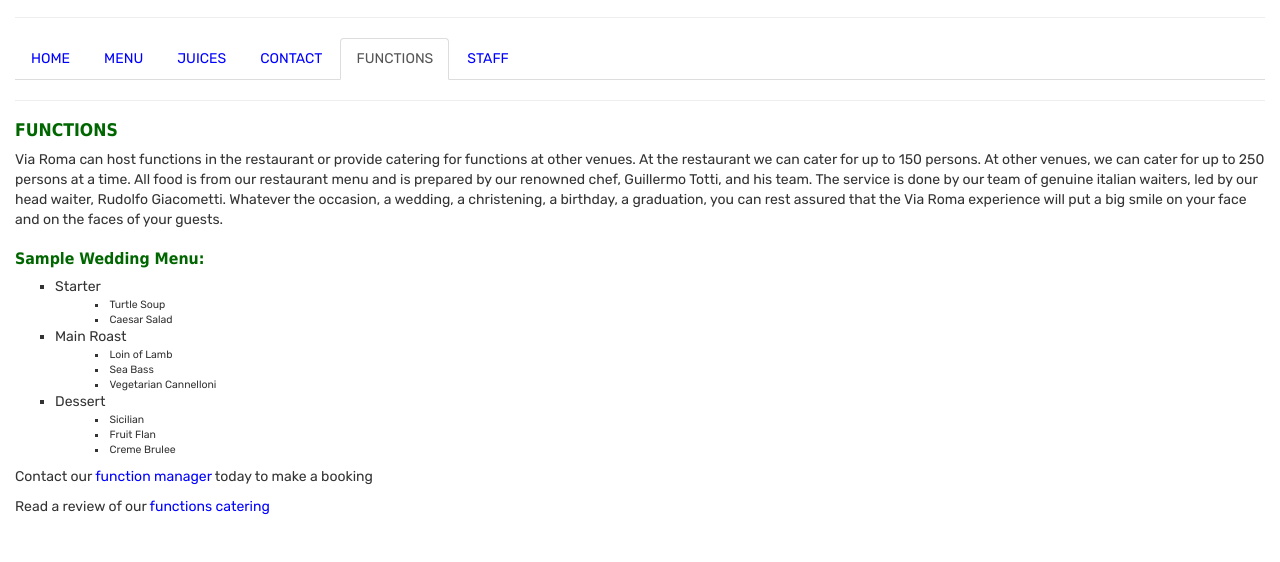
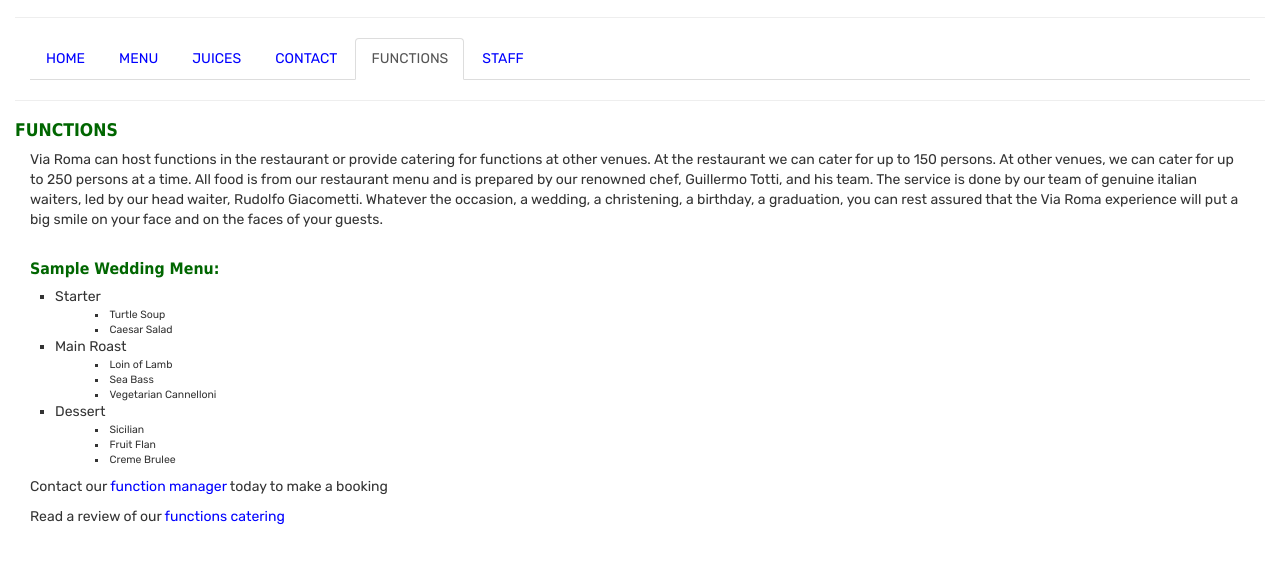
Before and after one commit to hricha05/ViaRomaSample, a plain HTML site: page functions.html in a window 1280 px wide. Shown: the part 104-666 px from the top of the page. Drawn offline with nearby package versions, Linux system fonts and the light colour scheme; a web font is replaced by a local one.

Commit message:
Seperated page sections with containers
updated contact, functions and staff

```diff
--- a/functions.html
+++ b/functions.html
@@ -23,6 +23,7 @@
 		<div class="container-fluid">
 			<h1>Via Roma - Italian Organic Restaurant</h1>
 			<hr>
+			<div class="container-fluid">
 				<ul role="navigation" class="nav nav-tabs">
 					<li role="navigation"><a href="index.html"> HOME</a></li>
 					<li role="navigation"><a href="menu.html">MENU</a></li>
@@ -31,8 +32,13 @@
 					<li role="navigation" class="active"><a href="#">FUNCTIONS</a></li>
 					<li role="navigation"><a href="staff.html">STAFF</a></li>
 				</ul>
+			</div>
 			<hr>
+			<div class="">
 				<h2>FUNCTIONS</h2>
+			</div>
+
+			<div class="container-fluid">
 				<p>
 				Via Roma can host functions in the restaurant or provide catering
 				for functions at other venues. At the restaurant we can cater for
@@ -45,7 +51,13 @@
 				the Via Roma experience will put a big smile on your face and on
 				the faces of your guests.
 				</p>
+			</div>
+
+			<div class="container-fluid">
 			<h3>Sample Wedding Menu:</h3>
+			</div>
+
+			<div class="">
 				<ul>
 				<li>
 					Starter
@@ -71,11 +83,15 @@
 					</ul>
 				</li>
 				</ul>
+			</div>
+
+			<div class="container-fluid">
 					<p>
 					Contact our <a href="mailto:functionmanager@viaroma.co.uk">function manager</a> today to make a booking
 					</p>
 
 					<p>Read a review of our <a href="http://www.squaremeal.co.uk">functions catering</a></p>
 				</div>
+			</div>
 	</body>
 </html>
```
Also changed, not shown: contact.html (+3 -1 lines), staff.html (+8 -1 lines). Lines whose indentation alone changed are shown as unchanged.
